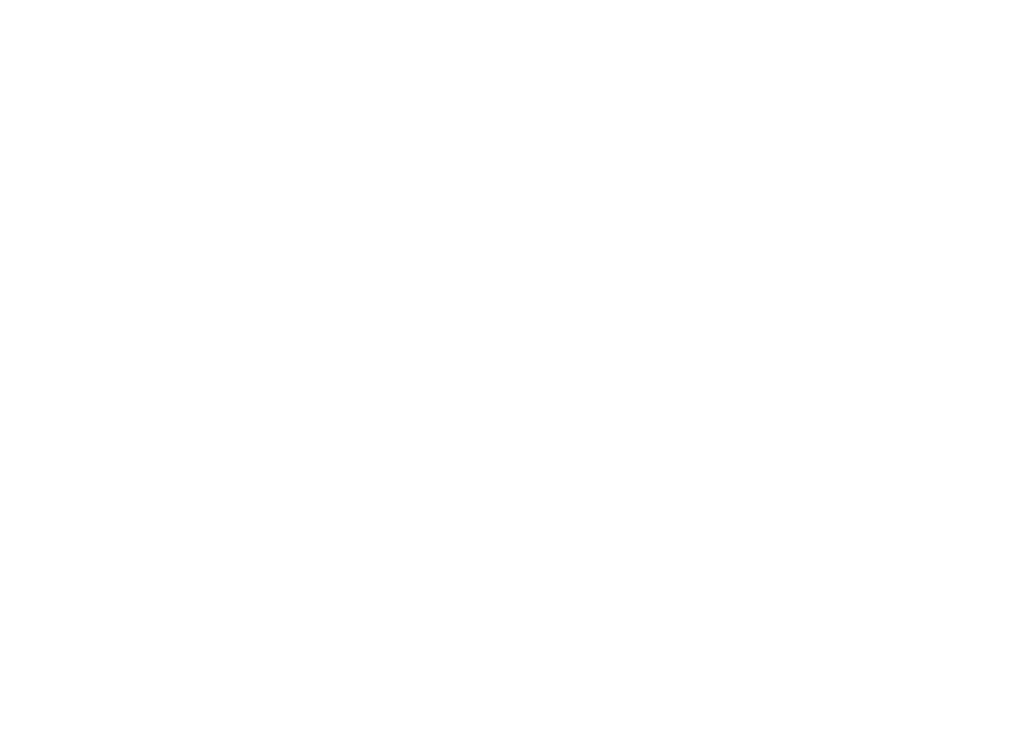
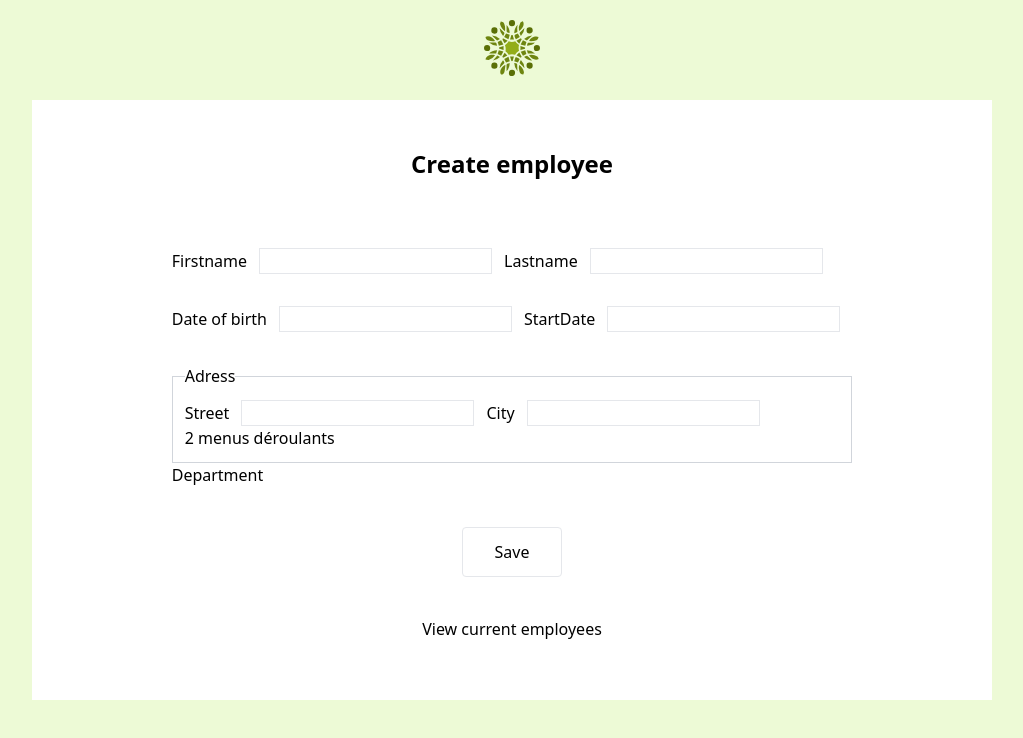
Before and after one commit to CeciliaBdev/OC-Projet-14, a React (Create React App) app: page /createEmployee in a window 1280 px wide. Before the commit this address had no page. Shown: the top 738 px of the page, without its empty margins (128-1151 px from the left). Built offline with nearby package versions, Linux system fonts and the light colour scheme.

Commit message:
update links createemployee and listemployees

```diff
--- a/src/App.js
+++ b/src/App.js
@@ -1,13 +1,15 @@
 import { Routes, Route } from 'react-router-dom'
 import Accueil from './pages/Accueil'
+import CreateEmployee from './pages/CreateEmployee'
+import ListEmployees from './pages/ListEmployees'
 
 function App() {
   return (
     <div>
       <Routes>
         <Route path="/" element={<Accueil />} />
-        <Route path="/createUser" />
-        <Route path="/listUsers" />
+        <Route path="/createEmployee" element={<CreateEmployee />} />
+        <Route path="/listEmployees" element={<ListEmployees />} />
       </Routes>
     </div>
   )
--- a/src/pages/Accueil.js
+++ b/src/pages/Accueil.js
@@ -18,10 +18,10 @@ function Accueil() {
           </h1>
           <div className="grid grid-cols-2  h-12 ">
             <div className=" h-full w-full  hover:border hover:bg-lime-400/50 flex justify-center items-center">
-              <Link to="/createUser">Create User</Link>
+              <Link to="/createEmployee">Create employee</Link>
             </div>
             <div className=" h-full w-full  hover:border hover:bg-lime-500/50 flex justify-center items-center">
-              <Link to="/listUsers"> List</Link>
+              <Link to="/listEmployees"> List employees</Link>
             </div>
           </div>
         </div>
--- /dev/null
+++ b/src/pages/CreateEmployee.js
@@ -0,0 +1,77 @@
+import React from 'react'
+import { Link } from 'react-router-dom'
+import logo from '../assets/logo-HRNet.svg'
+
+function CreateEmployee() {
+  return (
+    <div className="bg-lime-400/20 h-screen w-screen ">
+      <Link to="/" className="">
+        <img src={logo} alt="logo hrnet" className="w-24 mx-auto p-5" />
+      </Link>
+
+      <div className="bg-white w-3/4 h-3/4 absolute top-1/2 left-1/2 transform -translate-x-1/2 -translate-y-1/2 flex flex-col items-center gap-5">
+        <h1 className="font-bold text-2xl m-12">Create employee</h1>
+
+        {/* form */}
+        <form type="submit">
+          <div className="flex flex-col gap-8">
+            <div>
+              <label>
+                Firstname
+                <input type="text" className="border mx-3" />
+              </label>
+              <label>
+                Lastname
+                <input type="text" className="border mx-3" />
+              </label>
+            </div>
+            {/* selection de date */}
+            <div>
+              <label>
+                Date of birth
+                <input type="text" className="border mx-3" />
+              </label>
+              <label>
+                StartDate
+                <input type="text" className="border mx-3" />
+              </label>
+            </div>
+            {/* Adress */}
+            <div>
+              <fieldset className="border border-solid border-gray-300 p-3">
+                <legend>Adress</legend>
+
+                <label>
+                  Street
+                  <input type="text" className="border mx-3" />
+                </label>
+                <label>
+                  City
+                  <input type="text" className="border mx-3" />
+                </label>
+                {/* menu déroulants */}
+                <div> 2 menus déroulants</div>
+              </fieldset>
+              {/* 1 menu deroulant */}
+              <div>Department</div>
+            </div>
+          </div>
+        </form>
+        <button
+          type="button"
+          className="border border-solid m-5 px-8 py-3 rounded"
+        >
+          Save
+        </button>
+
+        <div>
+          <Link to="/listEmployees" className="">
+            View current employees
+          </Link>
+        </div>
+      </div>
+    </div>
+  )
+}
+
+export default CreateEmployee
--- /dev/null
+++ b/src/pages/ListEmployees.js
@@ -0,0 +1,18 @@
+import React from 'react'
+import logo from '../assets/logo-HRNet.svg'
+import { Link } from 'react-router-dom'
+
+function ListEmployees() {
+  return (
+    <div className="bg-lime-400/20 h-screen w-screen ">
+      <Link to="/" className="">
+        <img src={logo} alt="logo hrnet" className="w-24 mx-auto p-5" />
+      </Link>
+      <div className="bg-white w-3/4 h-3/4 absolute top-1/2 left-1/2 transform -translate-x-1/2 -translate-y-1/2 flex flex-col items-center">
+        <h1 className="font-bold text-2xl m-12">Current employees</h1>
+      </div>
+    </div>
+  )
+}
+
+export default ListEmployees
```
